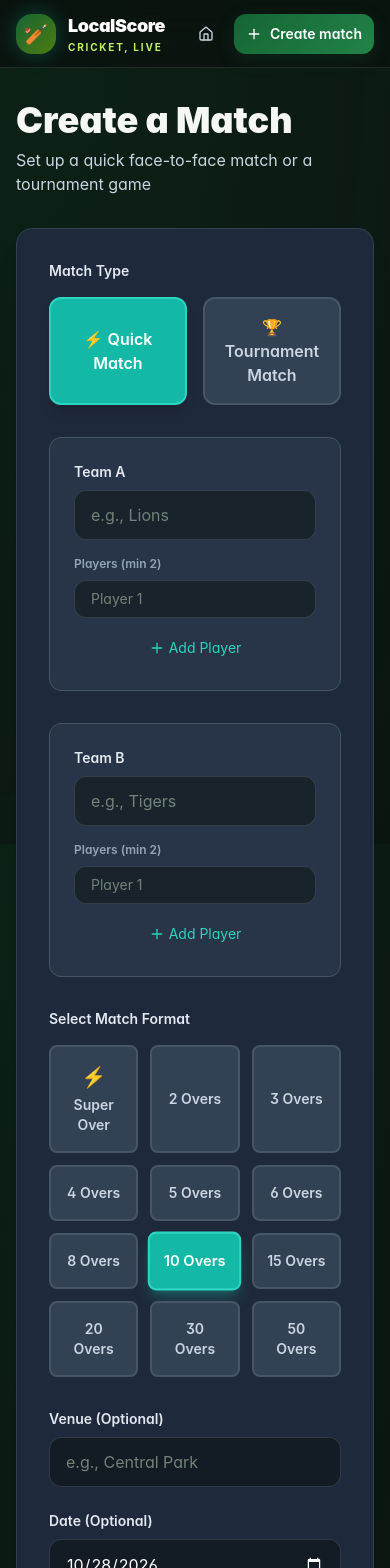
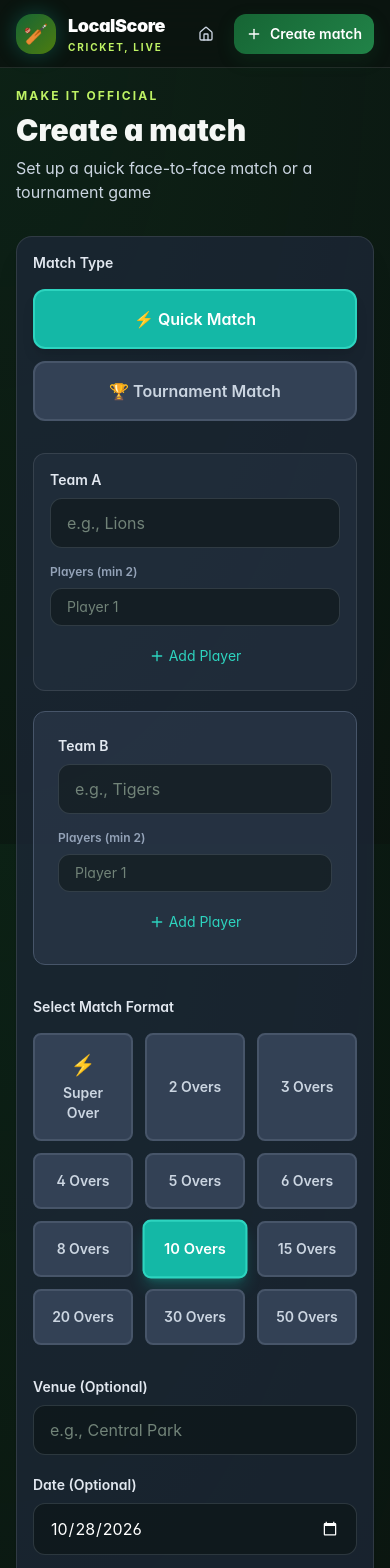
Before and after one commit to Venkateswarlu-J/ScoreFrontend, a React (Vite) app: page /create in a window 390 px wide. Shown: the top 1568 px of the page. Built offline with nearby package versions, Linux system fonts and the light colour scheme; no server answers.

Commit message:
Make match creation comfortable on mobile

```diff
--- a/src/pages/CreateMatchPage.jsx
+++ b/src/pages/CreateMatchPage.jsx
@@ -155,8 +155,8 @@ export function CreateMatchPage() {
 
     return (
       <Layout>
-        <div className="max-w-3xl mx-auto px-4 py-8">
-          <div className="bg-gradient-to-br from-emerald-500/10 to-teal-500/10 border border-emerald-500/30 rounded-2xl p-8 mb-8">
+        <div className="mx-auto w-full max-w-3xl px-4 py-5 sm:py-8">
+          <div className="mb-8 rounded-2xl border border-emerald-500/30 bg-gradient-to-br from-emerald-500/10 to-teal-500/10 p-4 sm:p-8">
             <div className="flex items-center gap-3 mb-4">
               <div className="text-4xl">✅</div>
               <h2 className="text-3xl font-black text-emerald-400">Match Created!</h2>
@@ -224,7 +224,7 @@ export function CreateMatchPage() {
               </div>
             </div>
 
-            <div className="flex gap-3">
+            <div className="flex flex-col gap-3 sm:flex-row">
               <a
                 href={setupUrl}
                 className="flex-1 btn btn-primary py-4 text-center font-bold text-lg rounded-xl"
@@ -246,17 +246,18 @@ export function CreateMatchPage() {
 
   return (
     <Layout>
-      <div className="max-w-4xl mx-auto px-4 py-8">
+      <div className="mx-auto w-full max-w-4xl px-4 py-5 sm:py-8">
         <div className="mb-8">
-          <h1 className="text-4xl font-black mb-2">Create a Match</h1>
+          <p className="mb-2 text-xs font-bold uppercase tracking-[.18em] text-lime-300">Make it official</p>
+          <h1 className="mb-2 text-3xl font-black sm:text-4xl">Create a match</h1>
           <p className="text-slate-300">Set up a quick face-to-face match or a tournament game</p>
         </div>
 
-        <div className="bg-slate-800 border border-slate-700 rounded-2xl p-8 shadow-xl">
+        <div className="rounded-2xl border border-white/10 bg-slate-800/70 p-4 shadow-xl sm:p-8">
           {/* Match Type */}
           <div className="mb-8">
             <label className="block text-sm font-semibold text-slate-200 mb-4">Match Type</label>
-            <div className="flex gap-4">
+            <div className="grid grid-cols-1 gap-3 min-[420px]:grid-cols-2">
               {[
                 { value: 'standalone', label: '⚡ Quick Match' },
                 { value: 'tournament', label: '🏆 Tournament Match' }
@@ -277,9 +278,9 @@ export function CreateMatchPage() {
           </div>
 
           {/* Teams and Players */}
-          <div className="grid md:grid-cols-2 gap-8 mb-8">
+          <div className="mb-8 grid grid-cols-1 gap-5 sm:gap-8 md:grid-cols-2">
             {/* Team 1 */}
-            <div className="bg-slate-700/50 rounded-xl p-6 border border-slate-600">
+            <div className="rounded-xl border border-white/10 bg-slate-700/30 p-4 sm:p-6">
               <label className="block text-sm font-semibold text-slate-200 mb-2">Team A</label>
               <input
                 type="text"
@@ -375,7 +376,7 @@ export function CreateMatchPage() {
           </div>
 
           {/* Venue & Date */}
-          <div className="grid md:grid-cols-2 gap-6 mb-8">
+          <div className="mb-8 grid grid-cols-1 gap-5 sm:gap-6 md:grid-cols-2">
             <div>
               <label className="block text-sm font-semibold text-slate-200 mb-2">Venue (Optional)</label>
               <input
```
